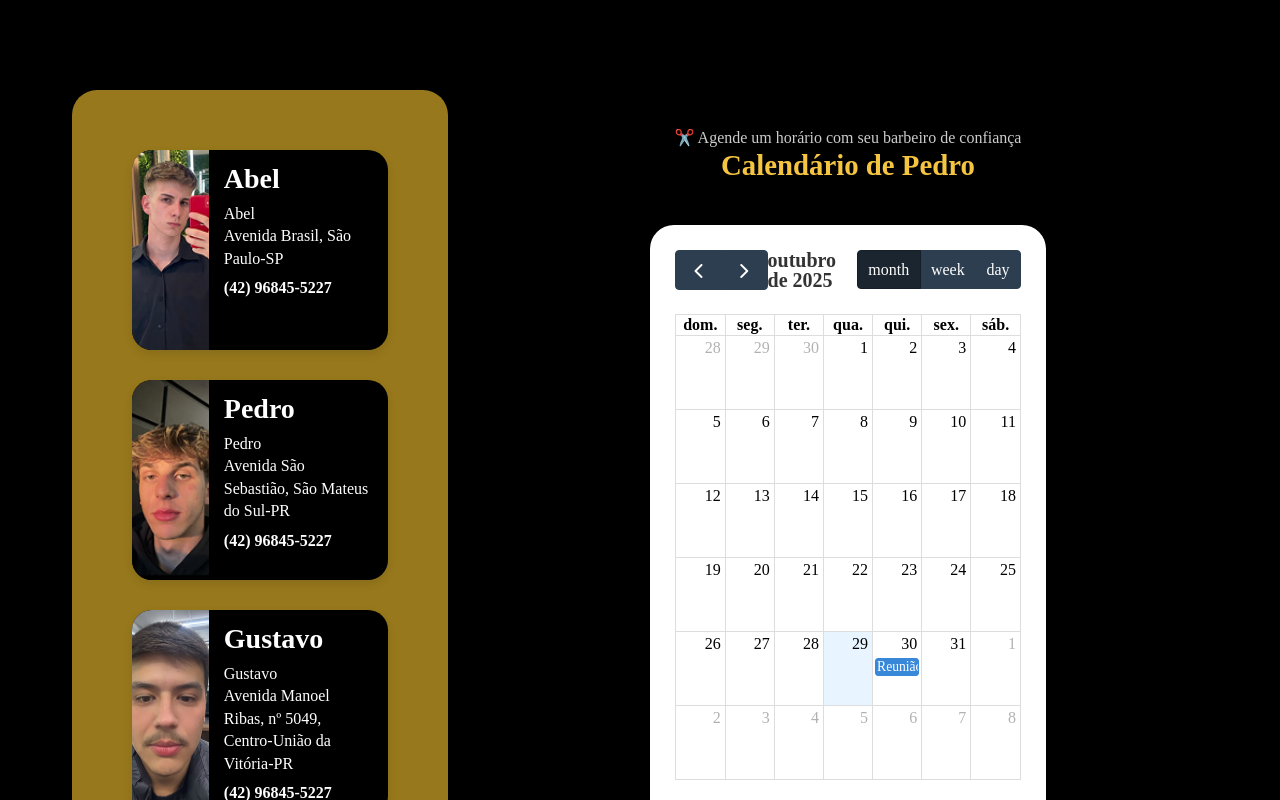
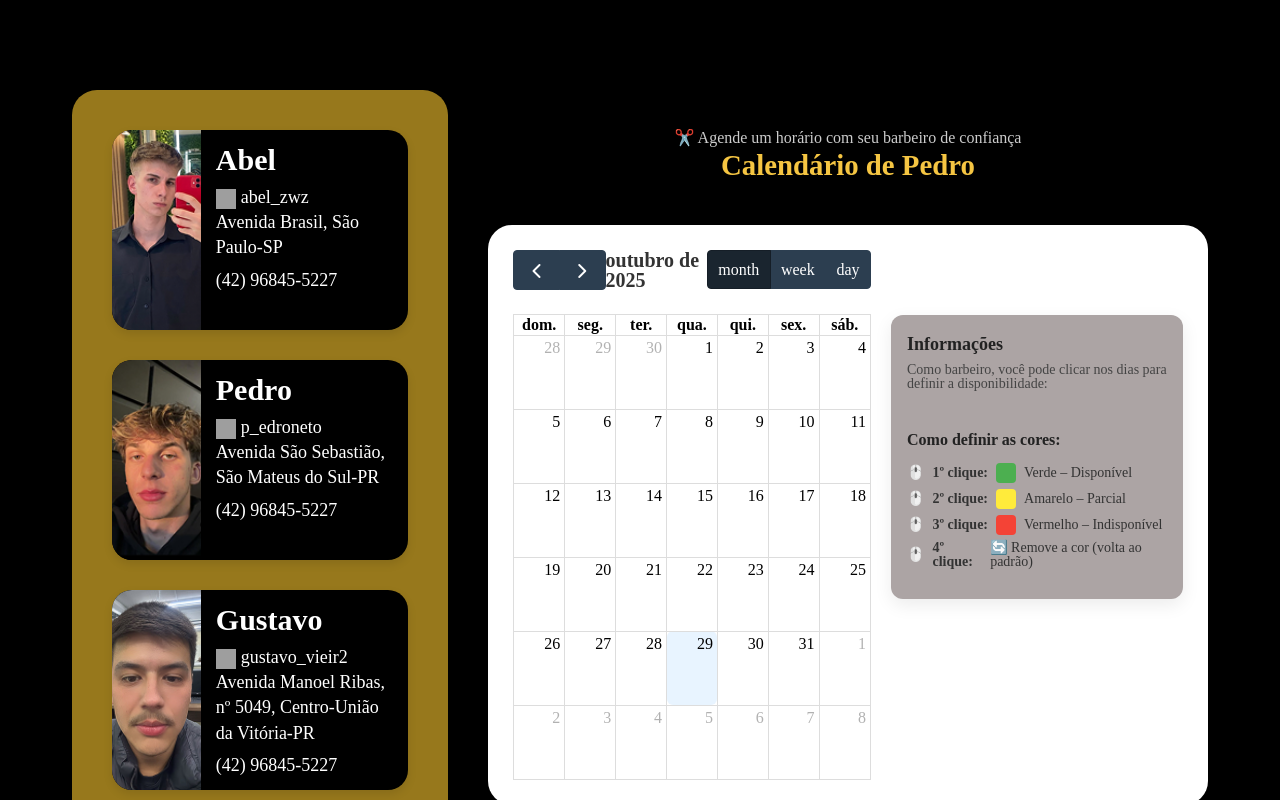
Before and after one commit to yassminn8954/Kenybarber-front, a React (Vite) app: page /barbeiros in a window 1280 px wide. Both pictures are taken after a click on the element 640 px from the left and 480 px from the top of the page. Shown: the top 800 px of the page. Built offline with nearby package versions, Linux system fonts and the light colour scheme; grey boxes are pictures that could not be loaded; a web font is replaced by a local one.

Commit message:
calendario quase pronto

```diff
--- a/src/Components/Cards/Cards.js
+++ b/src/Components/Cards/Cards.js
@@ -7,12 +7,22 @@ export const ContainerCards = styled.div`
   flex-wrap: wrap;
   justify-content: center;
   gap: ${({$gap})=> $gap || "55px"};
-  padding: 40px;
+  padding: 20px;
   margin-bottom: 50px;
 
+  @media(max-width: 1024px){
+    gap: 30px;
+    padding: 50px;
+  }
+
+   @media(max-width:768px){
+    gap: 25px;
+    padding: 25px;
+  }
+
   @media(max-width:480px){
-    flex-direction: column;
-    gap: 40px;
+    gap: 20px;
+    padding: 10px;
   }
 `;
 
@@ -27,13 +37,15 @@ export const Card = styled.div`
   flex-direction: ${({$flexdirection})=>$flexdirection|| "column"};
   transition: transform 0.3s;
 
+  @media(max-width:480px){
+    height: 160px;
+  }
+
   &:hover {
     transform: translateY(-5px);
   }
 
-  @media(max-width:480px){
-    width: 100%;
-  }
+
 `;
 
 // Imagem do card
@@ -41,6 +53,10 @@ export const CardImg = styled.img`
   width: ${({$width})=> $width|| "100%"};
   height: 200px;
   object-fit: cover;
+
+  @media (max-width:1024px){
+    height: 250px;
+  }
 
 `;
 
@@ -54,7 +70,7 @@ export const CardBody = styled.div`
 
 // Título
 export const CardTitle = styled.h2`
-  font-size: 28px;
+  font-size: 30px;
   color: ${({$color})=> $color || "#4E3118"};
 
   &:hover{
@@ -64,15 +80,16 @@ export const CardTitle = styled.h2`
 
 // Endereço
 export const CardEndereco = styled.p`
-  font-size: 16px;
+  font-size: 18px;
   color: ${({$color})=> $color || "#4E3118"};
   line-height: 1.4;
+  font-weight: 400;
 `;
 
 // Telefone
 export const CardTelefone = styled.a`
-  font-size: 16px;
-  font-weight: bold;
+  font-size: 18px;
+  font-weight: 400;
   color: ${({$color})=> $color || "#4E3118"};
   text-decoration: none;
 
--- a/src/Components/DisplayCalendario/DisplayCAlendario.js
+++ b/src/Components/DisplayCalendario/DisplayCAlendario.js
@@ -15,11 +15,12 @@ export const CalendarWrapper = styled.div`
   padding: 25px;
   background-color: #ffffff;
   border-radius: 24px;
-  max-width: 55%;
+  max-width: 100%;
   margin: 20px auto;
   box-sizing: border-box;
   align-items: flex-start;
   animation: ${fadeIn}2s ease-in ;
+  display: flex;
 
   // calendario ocupa o espaço disponível
   .calendar {
@@ -44,7 +45,7 @@ export const CalendarWrapper = styled.div`
 
   // barra lateral
   .side {
-    width: 260px;
+    width: 150px;
     margin-top: 65px;
     background-color: #aca4a4;
     border-radius: 12px;
--- a/src/Components/DisplayCalendario/LadoCalendario/index.jsx
+++ b/src/Components/DisplayCalendario/LadoCalendario/index.jsx
@@ -1,43 +1,121 @@
-import styled from "styled-components"
+import styled from "styled-components";
 
 const Side = styled.aside`
-    flex-direction: column;
+  display: flex;
+  flex-direction: column;
+  background: #fff;
+  border-radius: 12px;
+  padding: 20px;
+  box-shadow: 0 2px 8px rgba(0, 0, 0, 0.1);
+  max-width: 300px;
 
-  h2{
+  h2 {
     font-size: 18px;
     color: #222;
-    margin: 10px 0 10px 0;
+    margin-bottom: 10px;
   }
 
   h3 {
     font-size: 16px;
     color: #222;
-    margin: 10px 0 10px 0;
-    line-height:18px ;
+    margin: 15px 0 8px 0;
+    line-height: 18px;
   }
 
   p {
-    margin: 0;
+    margin: 0 0 10px 0;
     color: #444;
     font-size: 14px;
   }
+
+  a {
+    color: #006400;
+    text-decoration: none;
+    font-weight: bold;
+  }
+
+  a:hover {
+    text-decoration: underline;
+  }
 `;
 
-const LadoCalendario =()=>{
-    return(
-        <Side className="side" aria-label="Informações do calendário">
-        <h2>Informações</h2>
-        <p>Você cliente deve conversar com o barbeiro, assim ele agendará seu horário</p>
-        <hr />
-        <h3>
-            Converse com o barbeiro para agendar um horário no dia:
-        </h3>
-        <a href="https://www.whatsapp.com\">(42) 98237-9328</a>
+const Legenda = styled.div`
+  display: flex;
+  flex-direction: column;
+  gap: 6px;
+  margin-top: 15px;
 
-        <p></p>
+  div {
+    display: flex;
+    align-items: center;
+    gap: 8px;
+    font-size: 14px;
+    color: #333;
+  }
 
-      </Side>
-    )
-}
+  span {
+    width: 20px;
+    height: 20px;
+    border-radius: 4px;
+  }
+`;
 
-export default LadoCalendario
+const LadoCalendario = ({ tipoUsuario = "cliente" }) => {
+  return (
+    <Side className="side">
+      <h2>Informações</h2>
+
+      {tipoUsuario === "cliente" ? (
+        <>
+          <p>
+            Você, cliente, deve conversar com o barbeiro para que ele agende
+            seu horário.
+          </p>
+          <hr />
+          <h3>Converse com o barbeiro para agendar:</h3>
+          <a href="https://wa.me/5542982379328" target="_blank" rel="noreferrer">
+            📞 (42) 98237-9328
+          </a>
+
+          <Legenda>
+            <h3>Significado das cores:</h3>
+            <div>
+              <span style={{ backgroundColor: "#4CAF50" }}></span> Verde – Horários disponíveis
+            </div>
+            <div>
+              <span style={{ backgroundColor: "#FFEB3B" }}></span> Amarelo – Parcialmente disponível
+            </div>
+            <div>
+              <span style={{ backgroundColor: "#F44336" }}></span> Vermelho – Indisponível
+            </div>
+          </Legenda>
+        </>
+      ) : (
+        <>
+          <p>Como barbeiro, você pode clicar nos dias para definir a disponibilidade:</p>
+
+          <Legenda>
+            <h3>Como definir as cores:</h3>
+            <div>
+              🖱️ <strong>1º clique:</strong>{" "}
+              <span style={{ backgroundColor: "#4CAF50" }}></span> Verde – Disponível
+            </div>
+            <div>
+              🖱️ <strong>2º clique:</strong>{" "}
+              <span style={{ backgroundColor: "#FFEB3B" }}></span> Amarelo – Parcial
+            </div>
+            <div>
+              🖱️ <strong>3º clique:</strong>{" "}
+              <span style={{ backgroundColor: "#F44336" }}></span> Vermelho – Indisponível
+            </div>
+            <div>
+              🖱️ <strong>4º clique:</strong> 🔄 Remove a cor (volta ao padrão)
+            </div>
+          </Legenda>
+        </>
+      )}
+    </Side>
+  );
+};
+
+export default LadoCalendario;
--- a/src/Components/DisplayCalendario/index.jsx
+++ b/src/Components/DisplayCalendario/index.jsx
@@ -1,4 +1,4 @@
-import React, { useState } from "react";
+import React, { useState, useEffect } from "react";
 import { Fundo } from "../../pages/Cadastro";
 import LadoCalendario from "./LadoCalendario";
 import interactionPlugin from "@fullcalendar/interaction";
@@ -7,7 +7,6 @@ import dayGridPlugin from "@fullcalendar/daygrid";
 import { CalendarWrapper } from "./DisplayCAlendario.js";
 import styled from "styled-components";
 
-// 🔹 Novo título estilizado
 const TituloArea = styled.div`
   text-align: center;
   color: #fff;
@@ -25,18 +24,59 @@ const TituloArea = styled.div`
   }
 `;
 
-const DisplayCalendario = ({ barbeiro }) => {
-  const [eventos, setEventos] = useState([
-    { title: "Reunião inicial", date: "2025-10-30" },
-  ]);
+const DisplayCalendario = ({ barbeiro, tipoUsuario = "barbeiro" }) => {
+  const [disponibilidade, setDisponibilidade] = useState({});
+  const [calendarApi, setCalendarApi] = useState(null);
 
+  const cores = ["verde", "amarelo", "vermelho", null];
+  const coresHex = {
+    verde: "#4CAF50",
+    amarelo: "#FFEB3B",
+    vermelho: "#F44336",
+  };
+
+  // ✅ alterna a cor ao clicar
   const handleDateClick = (info) => {
-    const titulo = prompt("Digite o nome do evento:");
-    if (titulo) {
-      const novoEvento = { title: titulo, date: info.dateStr };
-      setEventos([...eventos, novoEvento]);
+    if (tipoUsuario !== "barbeiro") return; // cliente não pode alterar
+
+    const atual = disponibilidade[info.dateStr];
+    const proximaCor =
+      cores[(cores.indexOf(atual) + 1) % cores.length]; // alterna no ciclo
+
+    setDisponibilidade((prev) => ({
+      ...prev,
+      [info.dateStr]: proximaCor,
+    }));
+  };
+
+  // ✅ Pinta toda a célula (td)
+  const renderDia = (info) => {
+    const estado = disponibilidade[info.dateStr];
+    const cor = coresHex[estado] || "";
+
+    const cell = info.el.closest(".fc-daygrid-day");
+    if (cell) {
+      cell.style.backgroundColor = cor;
+      cell.style.transition = "background-color 0.3s ease";
+      cell.style.borderRadius = "6px";
+      cell.style.color = estado ? "#000" : "";
     }
   };
+
+  // ✅ Reaplica as cores toda vez que o estado mudar
+  useEffect(() => {
+    if (!calendarApi) return;
+    const cells = document.querySelectorAll(".fc-daygrid-day");
+    cells.forEach((cell) => {
+      const date = cell.getAttribute("data-date");
+      const estado = disponibilidade[date];
+      const cor = coresHex[estado] || "";
+      cell.style.backgroundColor = cor;
+      cell.style.transition = "background-color 0.3s ease";
+      cell.style.borderRadius = "6px";
+      cell.style.color = estado ? "#000" : "";
+    });
+  }, [disponibilidade, calendarApi]);
 
   return (
     <Fundo style={{ flexDirection: "column", padding: "40px 0" }}>
@@ -50,12 +90,15 @@ const DisplayCalendario = ({ barbeiro }) => {
           <FullCalendar
             plugins={[dayGridPlugin, interactionPlugin]}
             initialView="dayGridMonth"
-            events={eventos}
+            locale="pt-br"
+            height="auto"
             dateClick={handleDateClick}
-            locale="pt-br"
-            selectable={true}
-            editable={true}
-            height="auto"
+            dayCellDidMount={renderDia}
+            selectable={tipoUsuario === "barbeiro"}
+            editable={tipoUsuario === "barbeiro"}
+            ref={(el) => {
+              if (el && !calendarApi) setCalendarApi(el.getApi());
+            }}
             headerToolbar={{
               left: "prev,next",
               center: "title",
@@ -64,7 +107,8 @@ const DisplayCalendario = ({ barbeiro }) => {
           />
         </div>
 
-        <LadoCalendario />
+        <LadoCalendario tipoUsuario={tipoUsuario} />
+
       </CalendarWrapper>
     </Fundo>
   );
--- a/src/Components/ListaBarbeiros/barbeiros.json
+++ b/src/Components/ListaBarbeiros/barbeiros.json
@@ -2,24 +2,32 @@
   {
     "imagem": "Abel.png",
     "nome": "Abel",
+    "redeimagem": "instagram-colorido.png",
+    "rede": "abel_zwz",
     "endereco": "Avenida Brasil, São Paulo-SP",
     "telefone": "(42) 96845-5227"
   },
   {
     "imagem": "Pedro.png",
     "nome": "Pedro",
+    "redeimagem": "instagram-colorido.png",
+    "rede": "p_edroneto",
     "endereco": "Avenida São Sebastião, São Mateus do Sul-PR",
     "telefone": "(42) 96845-5227"
   },
   {
     "imagem": "Gustavo.png",
     "nome": "Gustavo",
+    "redeimagem": "instagram-colorido.png",
+    "rede": "gustavo_vieir2",
     "endereco": "Avenida Manoel Ribas, nº 5049, Centro-União da Vitória-PR",
     "telefone": "(42) 96845-5227"
   },
   {
     "imagem": "Alessandro.jpeg",
     "nome": "Alessandro",
+    "redeimagem": "instagram-colorido.png",
+    "rede": "alessandro.zientara",
     "endereco": "Avenida Manoel Ribas, nº 5049, Centro-União da Vitória-PR",
     "telefone": "(42) 96845-5227"
   }
--- a/src/Components/ListaBarbeiros/index.jsx
+++ b/src/Components/ListaBarbeiros/index.jsx
@@ -24,6 +24,14 @@ const FundoLista = styled.div`
   gap: 40px;
   padding: 60px 40px;
   box-sizing: border-box;
+
+  /* Responsivo: em telas menores, coluna em vez de linha */
+  @media (max-width: 1024px) {
+    flex-direction: column;
+    align-items: center;
+    padding: 40px 20px;
+    gap: 30px;
+  }
 `;
 
 const Barbeiros = styled.div`
@@ -31,6 +39,10 @@ const Barbeiros = styled.div`
   padding: 20px;
   background-color: #97781c;
   border-radius: 25px;
+
+  @media (max-width: 1024px) {
+    width: 80%; /* ocupa mais espaço na tela menor */
+  }
 `;
 
 const CalendarioContainer = styled(motion.div)`
@@ -38,6 +50,10 @@ const CalendarioContainer = styled(motion.div)`
   display: flex;
   justify-content: center;
   align-items: flex-start;
+
+  @media (max-width: 1024px) {
+    width: 90%; /* ocupa quase toda a largura em tela pequena */
+  }
 `;
 
 const ListaBarbeiros = () => {
@@ -73,7 +89,15 @@ const ListaBarbeiros = () => {
               <CardBody>
                 <CardTitle $color="#fff">{barbeiro.nome}</CardTitle>
                  <CardEndereco $color="#fff">
-                  {barbeiro.nome} <br />
+                  <img
+                    src={new URL(`../../assets/sociais/${barbeiro.redeimagem}`, import.meta.url).href}
+                    width={20}
+                    height={20}
+                    style={{ marginRight: "5px", verticalAlign: "middle" }}
+                  />
+                  {/* Nome de usuário da rede social */}
+                  {barbeiro.rede} <br />
+                  {/* Endereço do barbeiro */}
                   {barbeiro.endereco}
                 </CardEndereco>
                 <CardTelefone
```
Also changed, not shown: src/assets/sociais/instagram-colorido).png (added). Lines whose indentation alone changed are shown as unchanged.
